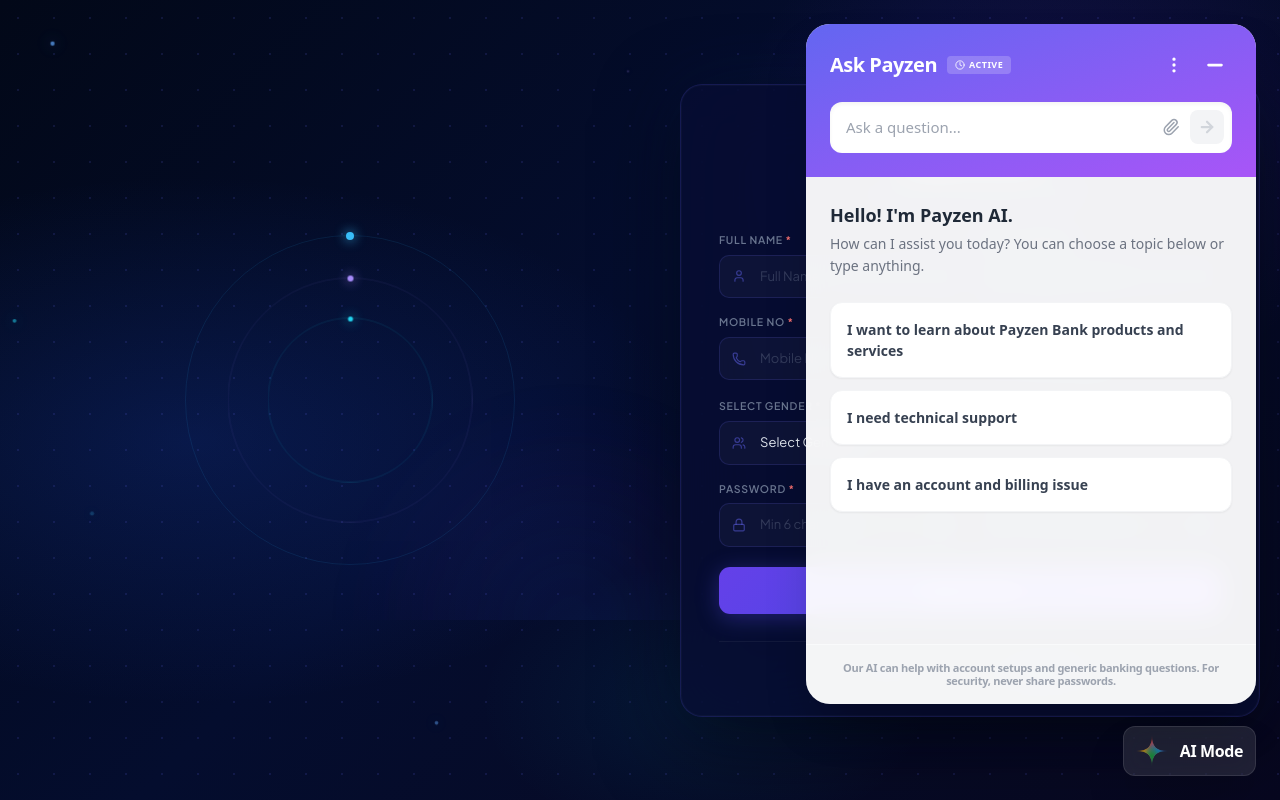
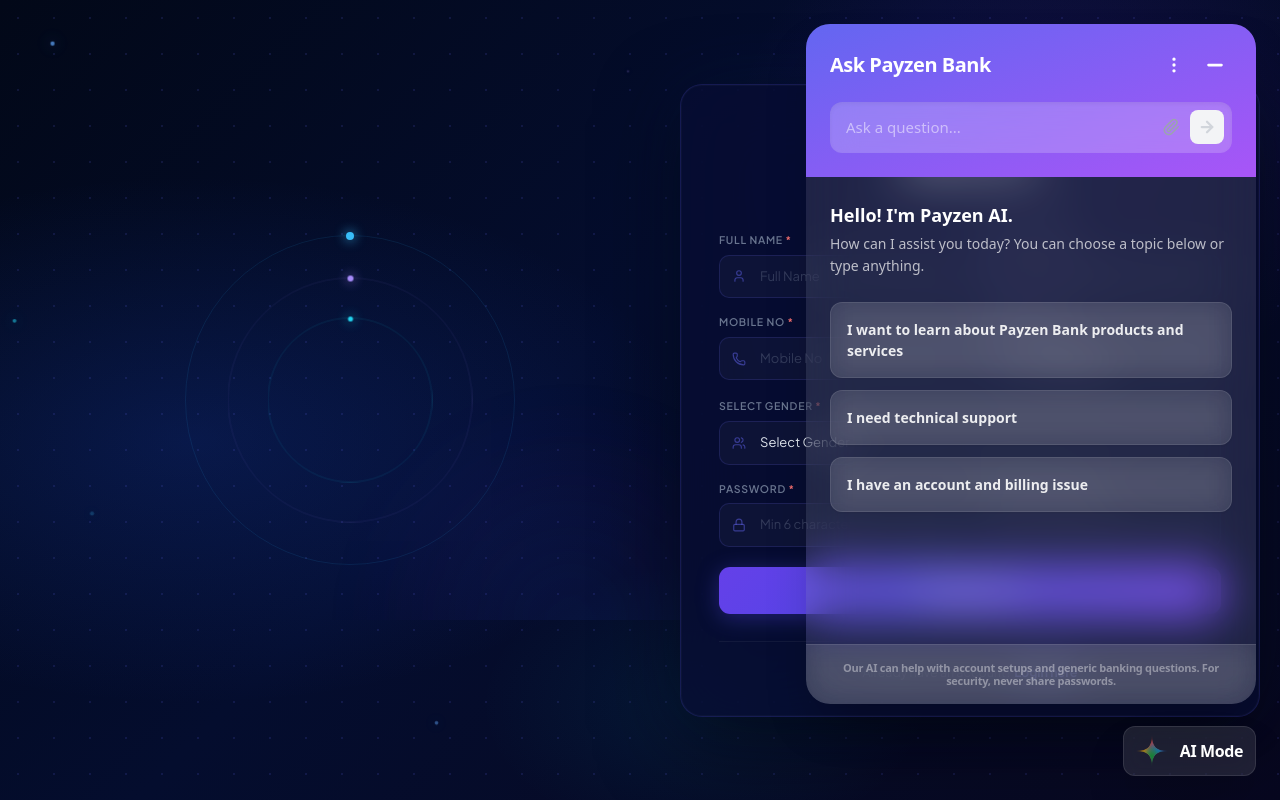
Before and after one commit to ChetanPatil0203/Bank_Frontend-, a React (Create React App) app in the folder frontend/: page /registration in a window 1280 px wide. Both pictures are taken after a click on the button "AI Mode". Built offline with nearby package versions, Linux system fonts and the light colour scheme.

Commit message:
Update AI ChatBot UI

```diff
--- a/frontend/src/components/AIChat/AIChat.jsx
+++ b/frontend/src/components/AIChat/AIChat.jsx
@@ -126,8 +126,26 @@ const AIChat = () => {
 
     const brandGradient = "bg-gradient-to-br from-[#6366f1] to-[#a855f7]";
 
+    // Style for smaller scrollbar
+    const scrollbarStyles = `
+        .custom-scrollbar::-webkit-scrollbar {
+            width: 5px;
+        }
+        .custom-scrollbar::-webkit-scrollbar-track {
+            background: transparent;
+        }
+        .custom-scrollbar::-webkit-scrollbar-thumb {
+            background: rgba(255, 255, 255, 0.1);
+            border-radius: 10px;
+        }
+        .custom-scrollbar::-webkit-scrollbar-thumb:hover {
+            background: rgba(255, 255, 255, 0.2);
+        }
+    `;
+
     return (
         <div className="fixed bottom-4 right-4 md:bottom-6 md:right-6 z-[9999] font-sans antialiased select-none">
+            <style>{scrollbarStyles}</style>
             <input type="file" className="hidden" ref={fileInputRef} onChange={(e) => console.log(e.target.files[0])} />
 
             <button className="fixed bottom-4 right-4 md:bottom-6 md:right-6 z-[9999] bg-transparent border border-white/10 backdrop-blur-md rounded-xl shadow-2xl flex items-center justify-center gap-3 transition-all duration-300 bg-white/10 p-2 px-2 md:px-3 py-2" onClick={handleToggle}>
@@ -143,28 +161,24 @@ const AIChat = () => {
                 <span className="font-semibold text-white tracking-tight text-sm md:text-base">AI Mode</span>
             </button>
 
-            <div className={`fixed bottom-20 right-4 md:bottom-24 md:right-6 w-[calc(100vw-2rem)] md:w-[450px] h-[calc(100vh-12rem)] md:h-[680px] bg-white/95 backdrop-blur-md rounded-3xl shadow-2xl overflow-hidden transition-all duration-500 origin-bottom-right transform flex flex-col ${isOpen ? 'scale-100 opacity-100' : 'scale-0 opacity-0 pointer-events-none'}`}>
+            <div className={`fixed bottom-20 right-4 md:bottom-24 md:right-6 w-[calc(100vw-2rem)] md:w-[450px] h-[calc(100vh-12rem)] md:h-[680px] bg-white/10 backdrop-blur-xl rounded-3xl shadow-2xl overflow-hidden transition-all duration-500 origin-bottom-right transform flex flex-col ${isOpen ? 'scale-100 opacity-100' : 'scale-0 opacity-0 pointer-events-none'}`}>
                 <div className={`${brandGradient} p-5 md:p-6 text-white shrink-0`}>
                     <div className="flex justify-between items-center mb-5">
                         <div className="flex items-center gap-2.5">
-                            <h2 className="text-[18px] md:text-[20px] font-bold tracking-tight">Ask Payzen</h2>
-                            <div className="bg-white/20 backdrop-blur-md px-2 py-[2px] rounded flex items-center gap-1">
-                                <Clock size={10} className="text-white" />
-                                <span className="text-[9px] font-bold uppercase tracking-wider text-white">active</span>
-                            </div>
+                            <h2 className="text-[18px] md:text-[20px] font-bold tracking-tight">Ask Payzen Bank</h2>
                         </div>
                         <div className="flex items-center gap-2">
                             <button onClick={() => setIsMenuOpen(!isMenuOpen)} className="p-1.5 hover:bg-white/10 rounded-lg transition-colors"><MoreVertical size={20} /></button>
                             <button onClick={handleToggle} className="p-1.5 hover:bg-white/10 rounded-lg transition-colors"><Minus size={22} strokeWidth={3} /></button>
                             {isMenuOpen && (
-                                <div className="absolute top-16 right-10 w-48 bg-white rounded-xl shadow-xl border border-gray-100 py-1.5 z-50 menu-container animate-in fade-in zoom-in duration-200">
-                                    <button onClick={handleClearConversation} className="w-full text-left px-4 py-2.5 text-sm text-red-600 hover:bg-red-50 flex items-center gap-2.5 font-semibold" disabled={messages.length === 0}><Trash2 size={16} /> Clear conversation</button>
+                                <div className="absolute top-16 right-10 w-48 bg-white/10 backdrop-blur-xl rounded-xl shadow-xl border border-white/10 py-1.5 z-50 menu-container animate-in fade-in zoom-in duration-200 text-white">
+                                    <button onClick={handleClearConversation} className="w-full text-left px-4 py-2.5 text-sm text-red-400 hover:bg-white/10 flex items-center gap-2.5 font-semibold" disabled={messages.length === 0}><Trash2 size={16} /> Clear conversation</button>
                                 </div>
                             )}
                         </div>
                     </div>
                     <div className="relative">
-                        <input type="text" placeholder="Ask a question..." className="w-full bg-white rounded-xl px-4 py-3.5 pr-20 text-gray-800 outline-none placeholder:text-gray-400 font-medium text-[15px] shadow-inner" value={inputValue} onChange={(e) => setInputValue(e.target.value)} onKeyDown={handleKeyDown} />
+                        <input type="text" placeholder="Ask a question..." className="w-full bg-white/20 backdrop-blur-md rounded-xl px-4 py-3.5 pr-20 text-white outline-none placeholder:text-white/50 font-medium text-[15px] shadow-inner" value={inputValue} onChange={(e) => setInputValue(e.target.value)} onKeyDown={handleKeyDown} />
                         <div className="absolute right-2 top-1/2 -translate-y-1/2 flex items-center gap-1">
                             <button onClick={handleFileUpload} className="p-1.5 text-gray-400 hover:text-gray-600 transition-colors"><Paperclip size={18} /></button>
                             <button onClick={() => handleSendMessage()} className={`w-[34px] h-[34px] rounded-lg flex items-center justify-center transition-all ${inputValue.trim() ? 'bg-indigo-600 text-white shadow-lg hover:bg-indigo-700 active:scale-95' : 'bg-gray-100 text-gray-300'}`} disabled={!inputValue.trim()}><ArrowRight size={18} strokeWidth={3} /></button>
@@ -172,17 +186,17 @@ const AIChat = () => {
                     </div>
                 </div>
 
-                <div className="flex-1 p-5 md:p-6 overflow-y-auto space-y-6 scroll-smooth">
+                <div className="flex-1 p-5 md:p-6 overflow-y-auto space-y-6 scroll-smooth custom-scrollbar">
                     {messages.length === 0 ? (
                         <div className="space-y-6">
                             <div className="space-y-1">
-                                <h3 className="text-lg font-bold text-gray-800">Hello! I'm Payzen AI.</h3>
-                                <p className="text-sm text-gray-500 font-medium leading-relaxed caps">How can I assist you today? You can choose a topic below or type anything.</p>
+                                <h3 className="text-lg font-bold text-white">Hello! I'm Payzen AI.</h3>
+                                <p className="text-sm text-white/70 font-medium leading-relaxed">How can I assist you today? You can choose a topic below or type anything.</p>
                             </div>
                             <div className="grid gap-3">
                                 {suggestions.map((s, i) => (
-                                    <button key={i} onClick={() => handleSendMessage(s)} className="text-left p-4 rounded-xl border border-gray-100 bg-white hover:border-indigo-200 hover:bg-indigo-50/30 transition-all text-[14px] font-semibold text-gray-700 shadow-sm group">
-                                        <span className="group-hover:text-indigo-600 transition-colors flex items-center justify-between">{s} <ArrowRight size={14} className="opacity-0 group-hover:opacity-100 -translate-x-2 group-hover:translate-x-0 transition-all" /></span>
+                                    <button key={i} onClick={() => handleSendMessage(s)} className="text-left p-4 rounded-xl border border-white/10 bg-white/10 backdrop-blur-md hover:border-indigo-400/50 hover:bg-white/20 transition-all text-[14px] font-semibold text-white/90 shadow-sm group">
+                                        <span className="group-hover:text-white transition-colors flex items-center justify-between">{s} <ArrowRight size={14} className="opacity-0 group-hover:opacity-100 -translate-x-2 group-hover:translate-x-0 transition-all" /></span>
                                     </button>
                                 ))}
                             </div>
@@ -192,22 +206,30 @@ const AIChat = () => {
                             {messages.map((msg) => (
                                 <div key={msg.id} className={`flex ${msg.sender === 'user' ? 'justify-end' : 'justify-start'} animate-in slide-in-from-bottom-2 duration-300`}>
                                     {msg.sender === 'bot' && (
-                                        <div className="w-8 h-8 rounded-full bg-gradient-to-br from-[#6366f1] to-[#8b5cf6] flex items-center justify-center mr-3 mt-1 shrink-0 text-white shadow-lg shadow-indigo-200">
-                                            <Sparkles size={16} strokeWidth={2.5} />
-                                        </div>
+
+                                        <svg viewBox="0 0 24 24" fill="none" className="w-[16px] h-[16px] shrink-0 mr-3 mt-1.5 opacity-90">
+                                            <defs>
+                                                <radialGradient id={`msg_g1_${msg.id}`} cx="12" cy="8" r="10" gradientUnits="userSpaceOnUse"><stop offset="0%" stopColor="#D93025" /><stop offset="100%" stopColor="#D93025" stopOpacity="0" /></radialGradient>
+                                                <radialGradient id={`msg_g2_${msg.id}`} cx="16" cy="12" r="10" gradientUnits="userSpaceOnUse"><stop offset="5%" stopColor="#1967D2" /><stop offset="100%" stopColor="#1967D2" stopOpacity="0" /></radialGradient>
+                                                <radialGradient id={`msg_g3_${msg.id}`} cx="8" cy="12" r="10" gradientUnits="userSpaceOnUse"><stop offset="5%" stopColor="#F9AB00" /><stop offset="100%" stopColor="#F9AB00" stopOpacity="0" /></radialGradient>
+                                                <radialGradient id={`msg_g4_${msg.id}`} cx="12" cy="16" r="10" gradientUnits="userSpaceOnUse"><stop offset="5%" stopColor="#188038" /><stop offset="100%" stopColor="#188038" stopOpacity="0" /></radialGradient>
+                                            </defs>
+                                            <path d="M12 0C12 9 15 12 24 12C15 12 12 15 12 24C12 15 9 12 0 12C9 12 12 9 12 0Z" fill={`url(#msg_g3_${msg.id})`} /><path d="M12 0C12 9 15 12 24 12C15 12 12 15 12 24C12 15 9 12 0 12C9 12 12 9 12 0Z" fill={`url(#msg_g1_${msg.id})`} /><path d="M12 0C12 9 15 12 24 12C15 12 12 15 12 24C12 15 9 12 0 12C9 12 12 9 12 0Z" fill={`url(#msg_g2_${msg.id})`} /><path d="M12 0C12 9 15 12 24 12C15 12 12 15 12 24C12 15 9 12 0 12C9 12 12 9 12 0Z" fill={`url(#msg_g4_${msg.id})`} />
+                                        </svg>
+
                                     )}
                                     <div className={`
                                         max-w-[85%] rounded-2xl p-4 text-[14.5px] font-medium leading-relaxed
                                         ${msg.sender === 'user'
-                                            ? 'bg-gray-100 text-gray-800 rounded-tr-sm shadow-sm'
-                                            : 'text-gray-800 rounded-tl-sm px-0 py-2'}
+                                            ? 'bg-white/20 backdrop-blur-md text-white rounded-tr-sm shadow-sm border border-white/10'
+                                            : 'text-white/90 rounded-tl-sm px-0 py-2'}
                                     `}>
                                         {msg.sender === 'bot' ? formatResponse(msg.text) : msg.text}
 
                                         {msg.sender === 'bot' && msg.showFeedback && (
-                                            <div className="flex gap-4 mt-4 pt-4 border-t border-gray-50">
-                                                <button onClick={() => handleFeedbackClick(msg.id)} className="text-gray-300 hover:text-indigo-500 transition-colors"><ThumbsUp size={16} /></button>
-                                                <button onClick={() => handleFeedbackClick(msg.id)} className="text-gray-300 hover:text-red-500 transition-colors"><ThumbsDown size={16} /></button>
+                                            <div className="flex gap-4 mt-4 pt-4 border-t border-white/10">
+                                                <button onClick={() => handleFeedbackClick(msg.id)} className="text-white/30 hover:text-white/80 transition-colors"><ThumbsUp size={16} /></button>
+                                                <button onClick={() => handleFeedbackClick(msg.id)} className="text-white/30 hover:text-red-400/80 transition-colors"><ThumbsDown size={16} /></button>
                                             </div>
                                         )}
                                     </div>
@@ -215,11 +237,11 @@ const AIChat = () => {
                             ))}
                             {isTyping && (
                                 <div className="flex justify-start items-center gap-3">
-                                    <div className="w-8 h-8 rounded-full bg-indigo-100 flex items-center justify-center text-indigo-600 shrink-0"><Sparkles size={16} /></div>
+                                    <div className="w-8 h-8 rounded-full bg-white/10 flex items-center justify-center text-white/50 shrink-0 border border-white/10"><Sparkles size={16} /></div>
                                     <div className="flex gap-1">
-                                        <div className="w-1.5 h-1.5 bg-gray-300 rounded-full animate-bounce" style={{ animationDelay: '0ms' }}></div>
-                                        <div className="w-1.5 h-1.5 bg-gray-300 rounded-full animate-bounce" style={{ animationDelay: '150ms' }}></div>
-                                        <div className="w-1.5 h-1.5 bg-gray-300 rounded-full animate-bounce" style={{ animationDelay: '300ms' }}></div>
+                                        <div className="w-1.5 h-1.5 bg-white/30 rounded-full animate-bounce" style={{ animationDelay: '0ms' }}></div>
+                                        <div className="w-1.5 h-1.5 bg-white/30 rounded-full animate-bounce" style={{ animationDelay: '150ms' }}></div>
+                                        <div className="w-1.5 h-1.5 bg-white/30 rounded-full animate-bounce" style={{ animationDelay: '300ms' }}></div>
                                     </div>
                                 </div>
                             )}
@@ -228,13 +250,13 @@ const AIChat = () => {
                     )}
                 </div>
 
-                <div className="p-4 text-center border-t border-gray-50 bg-gray-50/30 shrink-0">
-                    <p className="text-[11px] text-gray-400 font-semibold px-4 tracking-tight leading-tight">
+                <div className="p-4 text-center border-t border-white/10 bg-white/10 backdrop-blur-md shrink-0">
+                    <p className="text-[11px] text-white/40 font-semibold px-4 tracking-tight leading-tight">
                         Our AI can help with account setups and generic banking questions. For security, never share passwords.
                     </p>
                 </div>
             </div>
-        </div>
+        </div >
     );
 };
 
```
